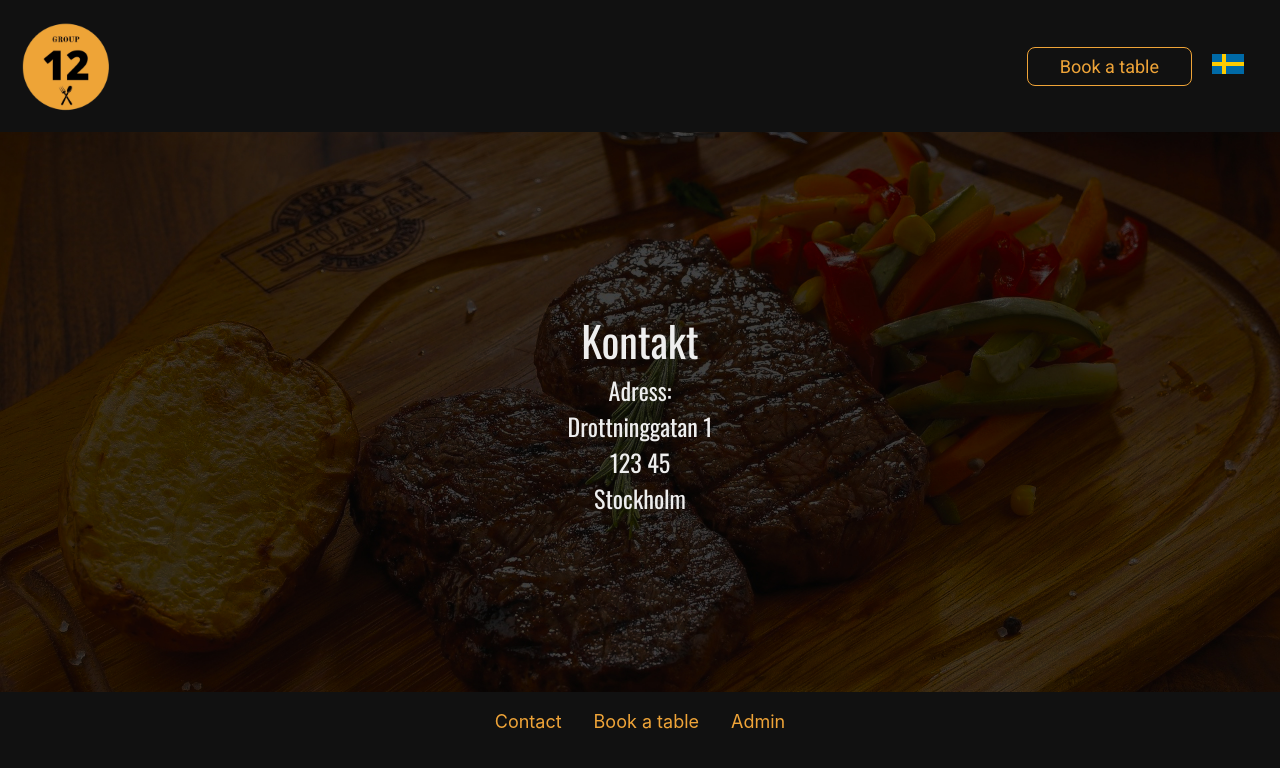
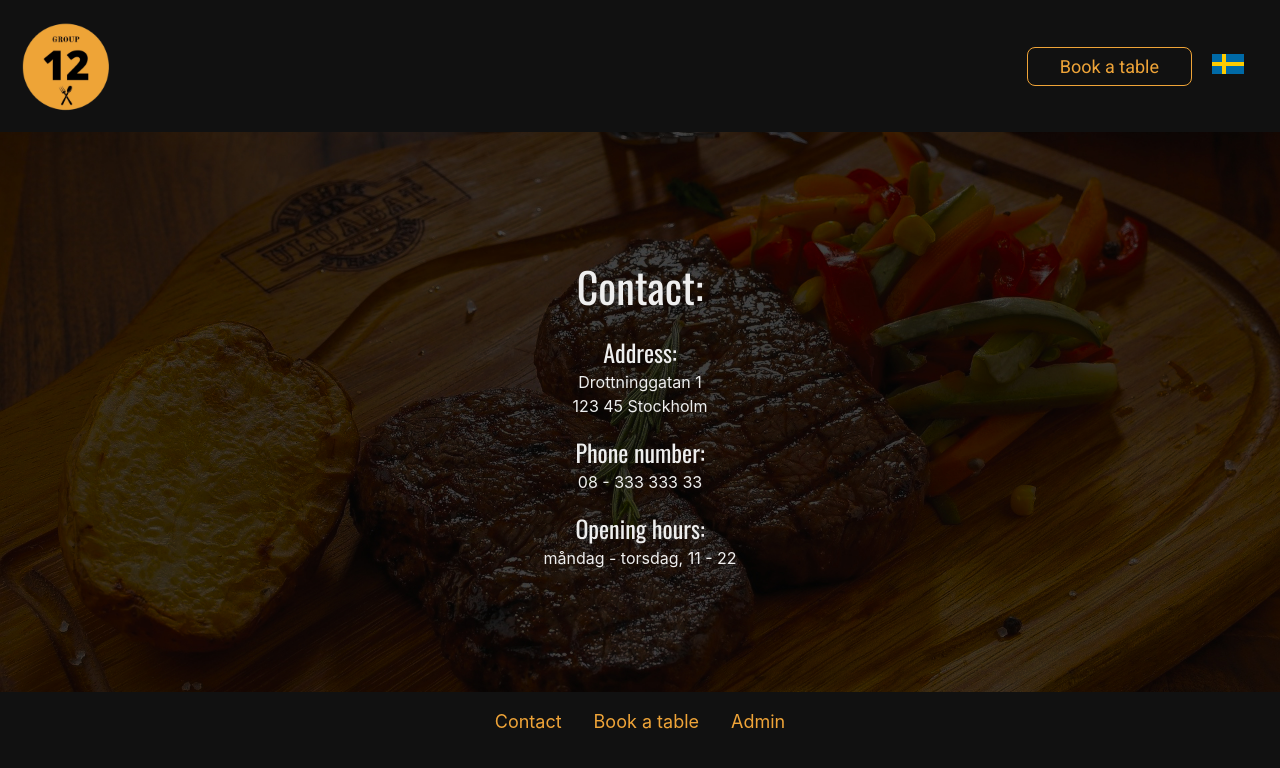
Before and after one commit to assarbertil/react-restaurant-app, a React (Create React App) app: page /kontakt in a window 1280 px wide. Shown: the top 768 px of the page. Built offline with nearby package versions, Linux system fonts and the light colour scheme.

Commit message:
fixed some styling

```diff
--- a/src/en.json
+++ b/src/en.json
@@ -6,6 +6,8 @@
     "book": "Book a table",
     "booking": "Book",
     "contact": "Contact",
+    "address": "Address",
+    "opening": "Opening hours",
     "guests": "How many guests",
     "date": "Date",
     "contactInformation": "Contact information",
--- a/src/routes/Contact.tsx
+++ b/src/routes/Contact.tsx
@@ -1,5 +1,6 @@
 import { styled } from "../stitches.config";
 import { Text } from "components/primitives";
+import { useTranslation } from "react-i18next";
 
 const BackgroundContainer = styled('section', {
     backgroundImage: 'url(img/steak-dark.jpg)',
@@ -13,14 +14,18 @@ const BackgroundContainer = styled('section', {
 })
 
 export const Contact = () => {
+    const { t } = useTranslation()
     return (
         <div>
             <BackgroundContainer>
-                <Text type='title1'>Kontakt</Text>
-                <Text type='title3'>Adress:</Text>
-                <Text type='title3'>Drottninggatan 1</Text>
-                <Text type='title3'>123 45</Text>
-                <Text type='title3'>Stockholm</Text>
+                <Text type='title1'>{t('contact')}:</Text>
+                <Text type='title3' css={{ marginTop: '1rem' }}>{t('address')}:</Text>
+                <Text>Drottninggatan 1</Text>
+                <Text>123 45 Stockholm</Text>
+                <Text type='title3' css={{ marginTop: '1rem' }}>{t('phoneNumber')}:</Text>
+                <Text>08 - 333 333 33</Text>
+                <Text type='title3' css={{ marginTop: '1rem' }}>{t('opening')}:</Text>
+                <Text>måndag - torsdag, 11 - 22</Text>
 
             </BackgroundContainer>
         </div>
--- a/src/routes/Home.tsx
+++ b/src/routes/Home.tsx
@@ -21,11 +21,11 @@ export const Home = () => {
         <Text
           type="title1"
           as="h1"
-          css={{ fontSize: '4.5rem', textShadow: '0 4px 16px black' }}
+          css={{ textShadow: '0 4px 16px black', '@md': { fontSize: '4.5rem' } }}
         >
           {t('welcome')}
         </Text>
-        <Text type="title1" as="h2" css={{ textShadow: '0 4px 16px black' }}>
+        <Text type="title2" as="h2" css={{ textShadow: '0 4px 16px black', '@md': { fontSize: '$title1' } }}>
           {t('open')}
         </Text>
         <Link to="/boka">
--- a/src/sv.json
+++ b/src/sv.json
@@ -6,6 +6,8 @@
     "book": "Boka bord",
     "booking": "Boka",
     "contact": "Kontakt",
+    "address": "Adress",
+    "opening": "Öppettider",
     "guests": "Hur många gäster",
     "date": "Datum",
     "contactInformation": "Kontaktuppgifter",
```
